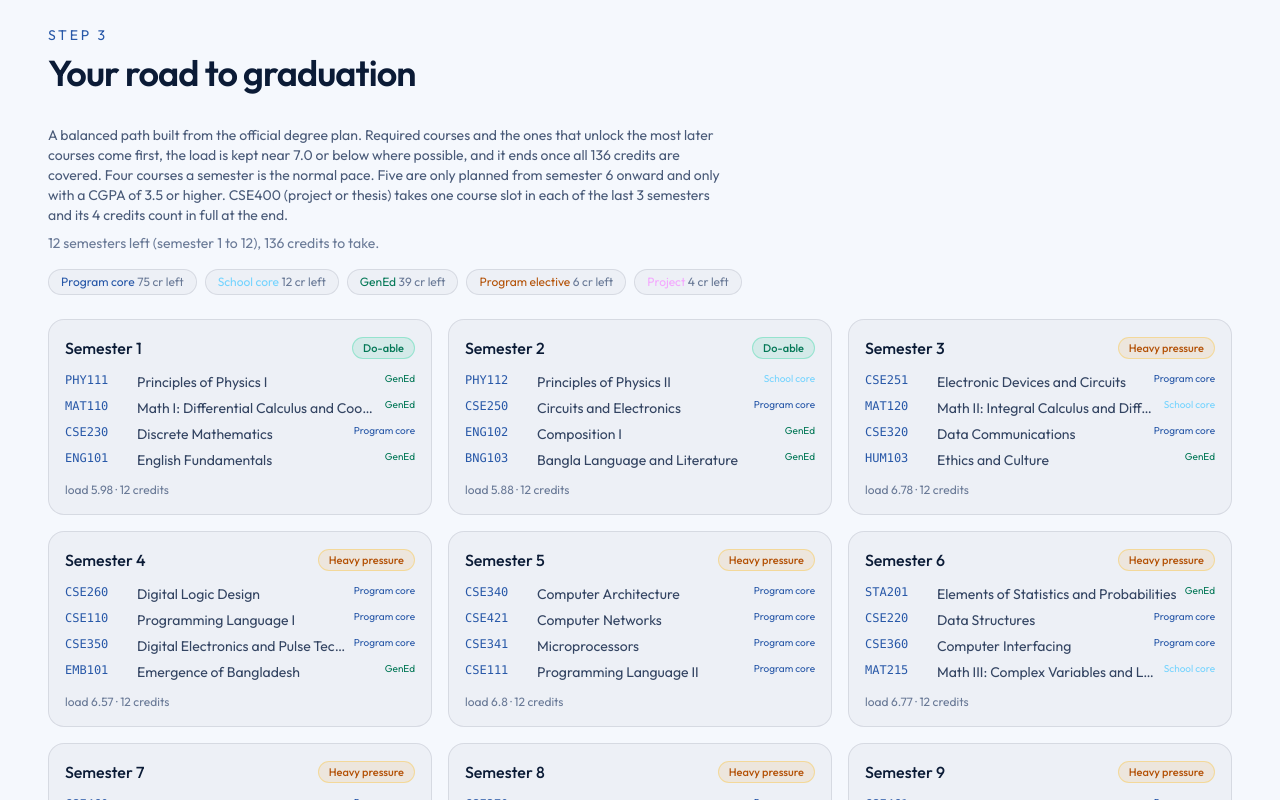
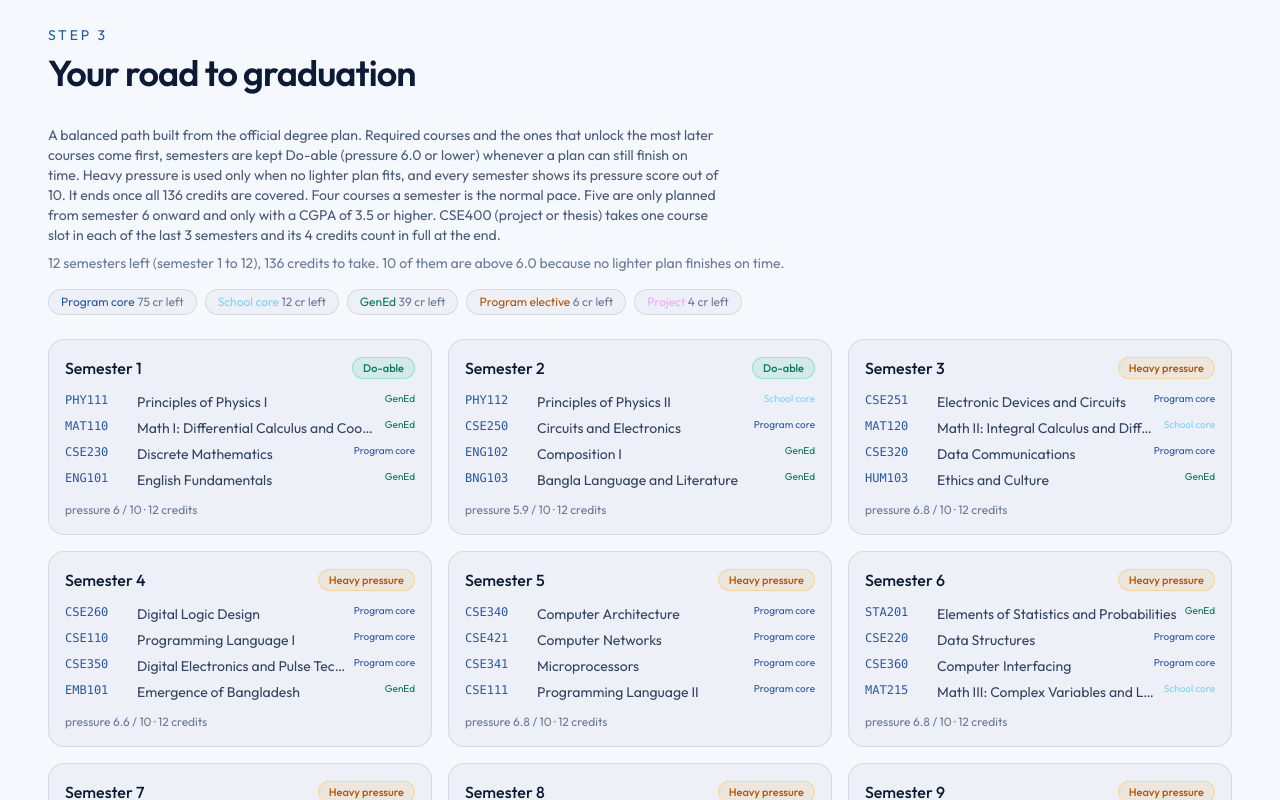
Before and after one commit to a-nayem/BRACU-CP, a Next.js app: page /planner in a window 1280 px wide. Shown: the part 2560-3360 px from the top of the page. Built offline with nearby package versions, Linux system fonts and the light colour scheme.

Commit message:
Enhance Roadmap component to include residential plans
Added residential parameter to Roadmap function and updated logic to handle residential plans. Modified pressure handling in the rendered output.

```diff
--- a/components/planner/Roadmap.js
+++ b/components/planner/Roadmap.js
@@ -4,7 +4,6 @@ import { roadmap, verdict, progress, bucketOf } from "@/lib/engine";
 import { COURSES, DEGREE } from "@/lib/data";
 import { Tag } from "./shared";
 
-const ROADMAP_MAX_LOAD = 7.0;
 const BUCKET_STYLE = {
   "Program core": "text-brand-300",
   "School core": "text-sky-300",
@@ -13,12 +12,12 @@ const BUCKET_STYLE = {
   Project: "text-fuchsia-300",
 };
 
-export default function Roadmap({ state, cgpaOk = false, startSemester = 1 }) {
+export default function Roadmap({ state, cgpaOk = false, startSemester = 1, residential = null }) {
   const eng = !!state.eng102First;
   const completed = useMemo(() => new Set(state.completed), [state.completed]);
   const plan = useMemo(
-    () => roadmap(state.completed, 14, { targetCredits: state.target, maxLoad: ROADMAP_MAX_LOAD, includeElectives: state.electives, eng102First: eng, cgpaOk, startSemester }),
-    [state.completed, state.target, state.electives, eng, cgpaOk, startSemester]
+    () => roadmap(state.completed, 14, { targetCredits: state.target, includeElectives: state.electives, eng102First: eng, cgpaOk, startSemester, residential }),
+    [state.completed, state.target, state.electives, eng, cgpaOk, startSemester, residential]
   );
   const prog = useMemo(() => progress(state.completed, COURSES, { eng102First: eng }), [state.completed, eng]);
   const left = [
@@ -34,12 +33,14 @@ export default function Roadmap({ state, cgpaOk = false, startSemester = 1 }) {
   return (
     <div>
       <p className="mb-2 max-w-2xl text-sm text-gray-400">
-        A balanced path built from the official degree plan. Required courses and the ones that unlock the most later courses come first, the load is kept near {ROADMAP_MAX_LOAD.toFixed(1)} or
-        below where possible, and it ends once all {DEGREE.totalCredits} credits are covered. Four courses a semester is the normal pace. Five are only planned from semester 6 onward
+        A balanced path built from the official degree plan. Required courses and the ones that unlock the most later courses come first, semesters are kept Do-able
+        (pressure 6.0 or lower) whenever a plan can still finish on time. Heavy pressure is used only when no lighter plan fits, and every semester shows its pressure score out of 10.
+        It ends once all {DEGREE.totalCredits} credits are covered. Four courses a semester is the normal pace. Five are only planned from semester 6 onward
         and only with a CGPA of 3.5 or higher. CSE400 (project or thesis) takes one course slot in each of the last 3 semesters and its 4 credits count in full at the end.
       </p>
       {plan.length > 0 && (
-        <p className="mb-4 text-sm text-gray-500">{plan.length} semesters left (semester {plan[0].semester} to {plan[plan.length - 1].semester}), {planCredits} credits to take.</p>
+        <p className="mb-4 text-sm text-gray-500">{plan.length} semesters left (semester {plan[0].semester} to {plan[plan.length - 1].semester}), {planCredits} credits to take.
+          {plan.some((s) => s.pressure > 6) ? ` ${plan.filter((s) => s.pressure > 6).length} of them are above 6.0 because no lighter plan finishes on time.` : " Every semester is Do-able."}</p>
       )}
       <ul className="mb-6 flex flex-wrap gap-2 text-xs">
         {left.map(([name, cr]) => (
@@ -54,7 +55,7 @@ export default function Roadmap({ state, cgpaOk = false, startSemester = 1 }) {
           s.courses.forEach((c) => (done = new Set([...done, c])));
           return (
             <div key={s.semester} className="min-w-0 rounded-2xl border border-white/10 bg-white/[0.03] p-4">
-              <div className="mb-3 flex items-center justify-between"><h4 className="font-medium text-white">Semester {s.semester}</h4>{v && <Tag v={v} />}</div>
+              <div className="mb-3 flex items-center justify-between"><h4 className="font-medium text-white">Semester {s.semester}{s.residential && <span className="ml-2 rounded-full border border-emerald-400/30 bg-emerald-500/10 px-2 py-0.5 align-middle text-[10px] font-medium text-emerald-300">Residential</span>}</h4>{v && <Tag v={v} />}</div>
               <ul className="space-y-1.5 text-sm">
                 {s.courses.map((c) => {
                   const b = bucketOf(c);
@@ -74,7 +75,7 @@ export default function Roadmap({ state, cgpaOk = false, startSemester = 1 }) {
                 )}
               </ul>
               <p className="mt-3 text-xs text-gray-500">
-                {v ? `load ${v.load.index} · ${v.load.credits} credits` : "No other courses"}
+                {v ? `pressure ${s.pressure} / 10 · ${v.load.credits} credits` : "No other courses"}
                 {s.project && s.project.part !== s.project.of ? " · CSE400 in progress" : ""}
                 {s.project && s.project.part === s.project.of ? " · CSE400 credited (4 cr)" : ""}
               </p>
```
